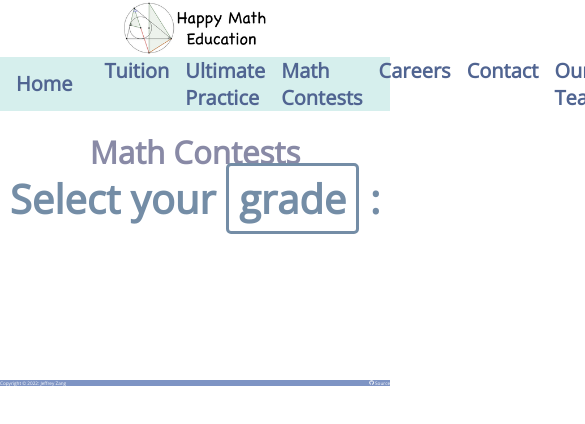
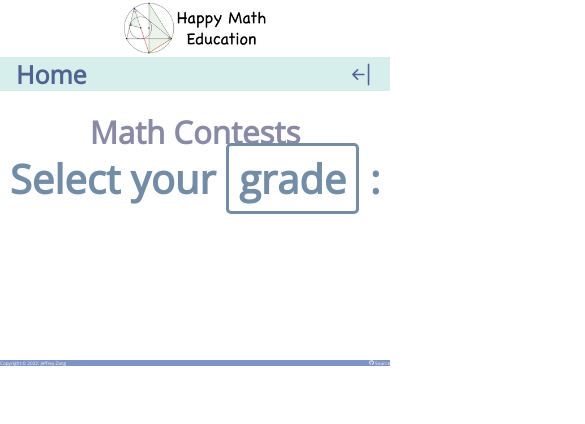
Before and after one commit to happymatheducation/happymatheducation.com, a React (Create React App) app: page /happy-math-education/contests in a window 390 px wide. Shown: the top 424 px of the page, 585 px wide, since content can reach past the window. Built offline with nearby package versions, Linux system fonts and the light colour scheme.

Commit message:
mobile navbar (improve this later)

```diff
--- a/src/NavBar.js
+++ b/src/NavBar.js
@@ -8,13 +8,11 @@ const NavBar = () => {
     <>
     <img src = {logo} className = 'center' style = {{width: 'max(15vw, 150px)'}}></img>
 
-    <nav>
+    <nav className = 'nav' id = 'myTopnav'>
 
-        <ul>
-            <li>
-              <CustomLink to = '/happy-math-education/'>Home</CustomLink>
-            </li>
-        </ul>
+        <li style = {{listStyle: 'none'}}>
+            <CustomLink to = '/happy-math-education/'>Home</CustomLink>
+        </li>
 
         <ul>
           <li>
@@ -37,6 +35,19 @@ const NavBar = () => {
           </li>
         </ul>
 
+        <a class="icon" onClick={
+            () => {
+                var x = document.getElementById("myTopnav");
+                if (x.className === "nav") {
+                  x.className += " responsive";
+                } else {
+                  x.className = "nav";
+                }
+            }
+        }>
+            <i class="bi bi-arrow-bar-left"></i>
+        </a>
+
     </nav>
     </>
     )
--- a/src/styles.css
+++ b/src/styles.css
@@ -226,7 +226,7 @@ body {
   top: 0;
 }
 
-nav {
+.nav {
   background-color: #D6EFED;
   color: #506491;
   display: flex;
@@ -236,19 +236,46 @@ nav {
   align-items: center;
   position: sticky;
   top: 0;
+  overflow: hidden;
   z-index: 10;
 }
 
-nav ul {
+.nav ul {
   list-style: none;
   margin: 0;
   display: flex;
   gap: 1rem;
 }
 
-nav a, .navlink {
+.nav .icon {
+  display: none;
+  font-weight: bold;
+}
+
+@media screen and (max-width: 600px) {
+  .nav ul:not(:first-child) {
+    display: none;
+  }
+  .nav .icon {
+    display: inherit;
+    cursor: pointer;
+  }
+  .nav.responsive {position: relative;}
+  .nav.responsive .icon {
+    position: absolute;
+    right: 0;
+    top: 0;
+  }
+  .nav.responsive ul {
+    float: none;
+    display: block;
+    text-align: left;
+  }
+}
+
+.nav a, .navlink {
   color: #506491;
-  font-size: max(1.5vw, 20px);
+  font-size: 25px;
   font-weight: 600;
   text-decoration: none;
   transition: color 0.3s;
@@ -260,7 +287,7 @@ nav a, .navlink {
   text-decoration: none;
 }
 
-nav a:hover, .navlink:hover {
+.nav a:hover, .navlink:hover {
   color: #A78DAD;
 }
 
```
